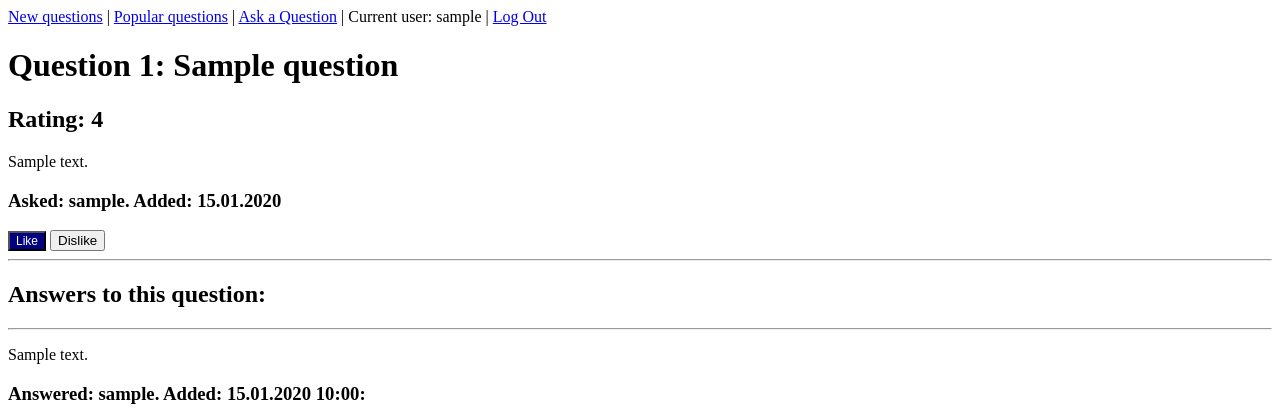
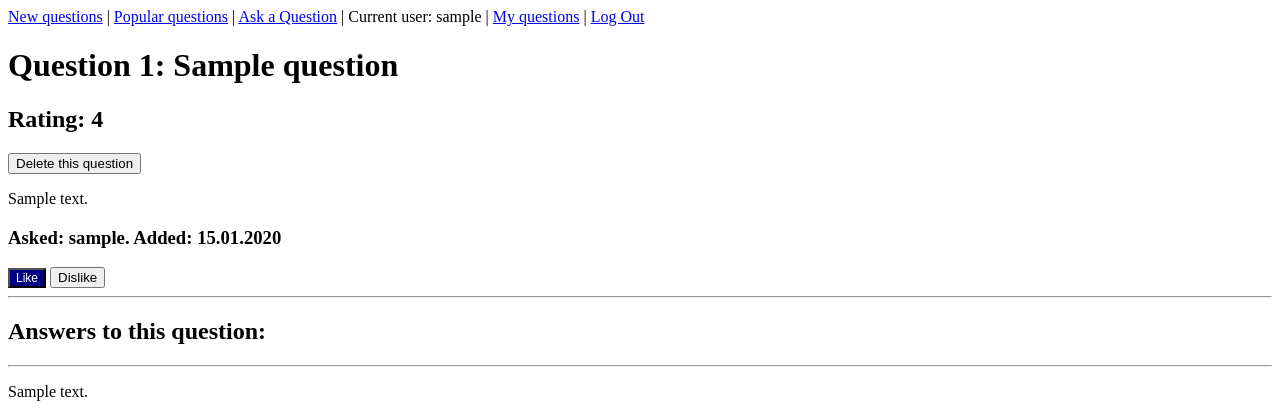
Before and after one commit to DaryaBatova/simple_web_project, a Django app: page /question/1/ in a window 1280 px wide. Shown: the top 420 px of the page. Run offline with Django 3.2, Linux system fonts and the light colour scheme; a user stored in the database is signed in; tables that the repository leaves empty hold one stand-in row (values such as "Sample post"); some libraries are stand-ins or nearby versions.

Commit message:
added new functionality: delete a question

```diff
--- a/ask/ask/urls.py
+++ b/ask/ask/urls.py
@@ -18,5 +18,5 @@ from django.urls import path, include
 
 urlpatterns = [
     path('admin/', admin.site.urls),
-    path('', include('qa.urls'))
+    path('', include('qa.urls')),
 ]
--- a/ask/qa/templates/base.html
+++ b/ask/qa/templates/base.html
@@ -13,6 +13,7 @@
         {% if not request.user.is_anonymous %}
             Current user:
             {{ user }} |
+            <a href="{% url 'my_questions' %}">My questions</a> |
             <a href="{% url 'logout' %}">Log Out</a>
         {% else %}
             <a href="{% url 'signup' %}">Sign Up</a> |
--- a/ask/qa/templates/question.html
+++ b/ask/qa/templates/question.html
@@ -12,6 +12,14 @@
     <div class="question">
         <h1>Question {{ question.id }}: {{ question.title }}</h1>
         <h2>Rating: {{ question.rating }}</h2>
+        {% if user == question.author %}
+        <div>
+            <form method="POST" class="form_group" onsubmit="return confirm('Do you really want to delete this question?');" action="{% url 'delete_question' question_id=question.id %}">
+                {% csrf_token %}
+                <input type="submit" value="Delete this question">
+            </form>
+        </div>
+        {% endif %}
         <p>{{ question.text }}</p>
         <h3>Asked: {{ question.author.username }}. Added: {{ question.added_at|date:"d.m.Y" }}</h3>
     </div>
--- a/ask/qa/templates/questions_new.html
+++ b/ask/qa/templates/questions_new.html
@@ -1,6 +1,7 @@
 {% extends 'base.html' %}
 {% block title %} {{ block.super }} Questions {% endblock %}
 {% block content %} {{ block.super }}
+    {% if questions %}
     <nav>
         <ul class="pagination">
         {% for p in paginator.page_range %}
@@ -17,4 +18,7 @@
         {% endfor %}
         </ul>
     </nav>
+    {% else %}
+        <p>There are no questions yet.</p>
+    {% endif %}
 {% endblock %}
--- a/ask/qa/urls.py
+++ b/ask/qa/urls.py
@@ -12,4 +12,6 @@ urlpatterns = [
     path('like/', add_like_to_the_question, name='like'),
     path('logout/', logout_view, name='logout'),
     path('answers/delete/', delete_answer, name='delete_answer'),
+    path('my-questions/', users_question_list, name='my_questions'),
+    path('question/<int:question_id>/delete/', delete_question, name='delete_question'),
 ]
--- a/ask/qa/views.py
+++ b/ask/qa/views.py
@@ -4,6 +4,7 @@ from django.http import Http404
 from django.core.paginator import Paginator
 from django.urls import reverse
 from django.contrib.auth import authenticate, login, logout
+from django.contrib.auth.decorators import login_required
 
 from qa.models import Question, Answer, QuestionLikes
 from qa.forms import AskForm, AnswerForm, SignupForm, LoginForm
@@ -40,6 +41,12 @@ def question_list_new(request):
 def question_list_popular(request):
     qs = Question.objects.popular()
     return paginate(request, qs, base_url=reverse('popular') + '?page=')
+
+
+@login_required(login_url='/login/')
+def users_question_list(request):
+    qs = Question.objects.filter(author=request.user).order_by('-added_at')
+    return paginate(request, qs, base_url=reverse('my_questions') + '?page=')
 
 
 def question_view(request, id):
@@ -167,3 +174,9 @@ def delete_answer(request):
         answer.delete()
     # return HttpResponseRedirect(answer.question.get_absolute_url())
     return HttpResponseAjax(message='Your answer has been successfully deleted!')
+
+def delete_question(request, question_id):
+    question = get_object_or_404(Question, pk=question_id)
+    if request.user == question.author:
+        question.delete()
+    return HttpResponseRedirect(reverse('my_questions'))
```
Also changed, not shown: ask/qa/tests/test_views.py (+104 -1 lines).
